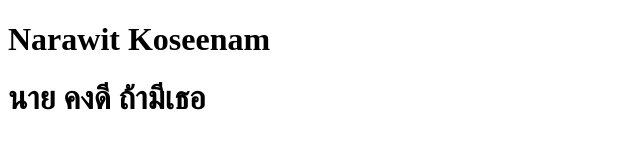
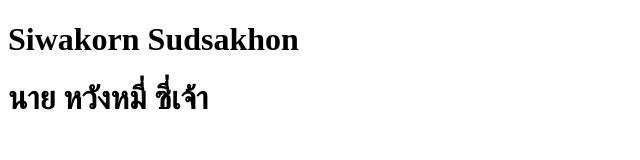
Before and after one commit to Narawit69/git-collab-1, a plain HTML site: page index.html in a window 1280 px wide. Shown: the whole page, without its empty margins (0-640 px from the left). Drawn offline with Linux system fonts and the light colour scheme.

Commit message:
add index.html

```diff
--- a/index.html
+++ b/index.html
@@ -6,7 +6,7 @@
     <title>Document</title>
 </head>
 <body>
-    <h1>Narawit Koseenam</h1>
-    <h1>นาย คงดี ถ้ามีเธอ</h1>
+    <h1>Siwakorn Sudsakhon</h1>
+    <h1>นาย หวังหมี่ ซี่เจ้า</h1>
 </body>
 </html>
```
